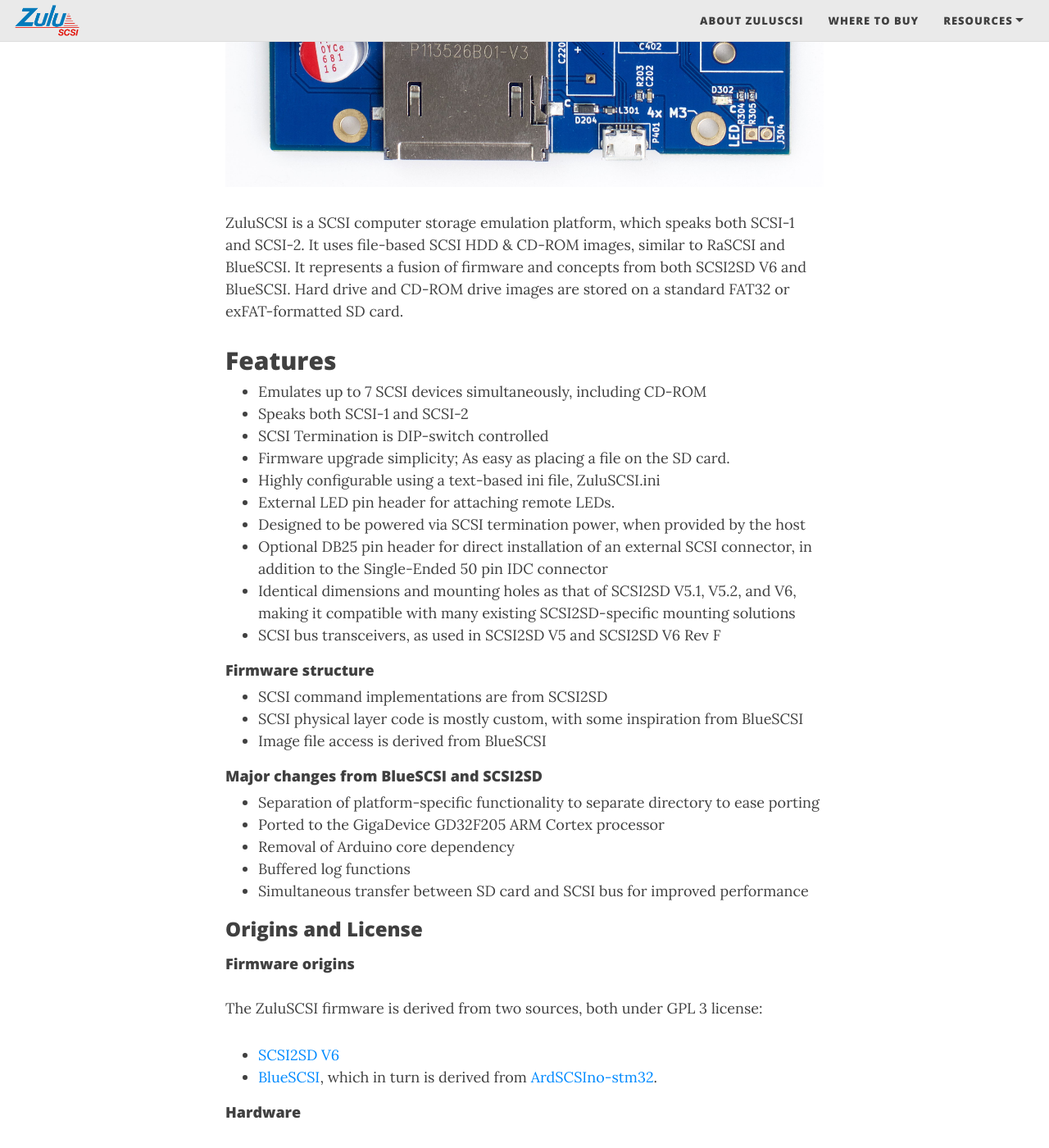
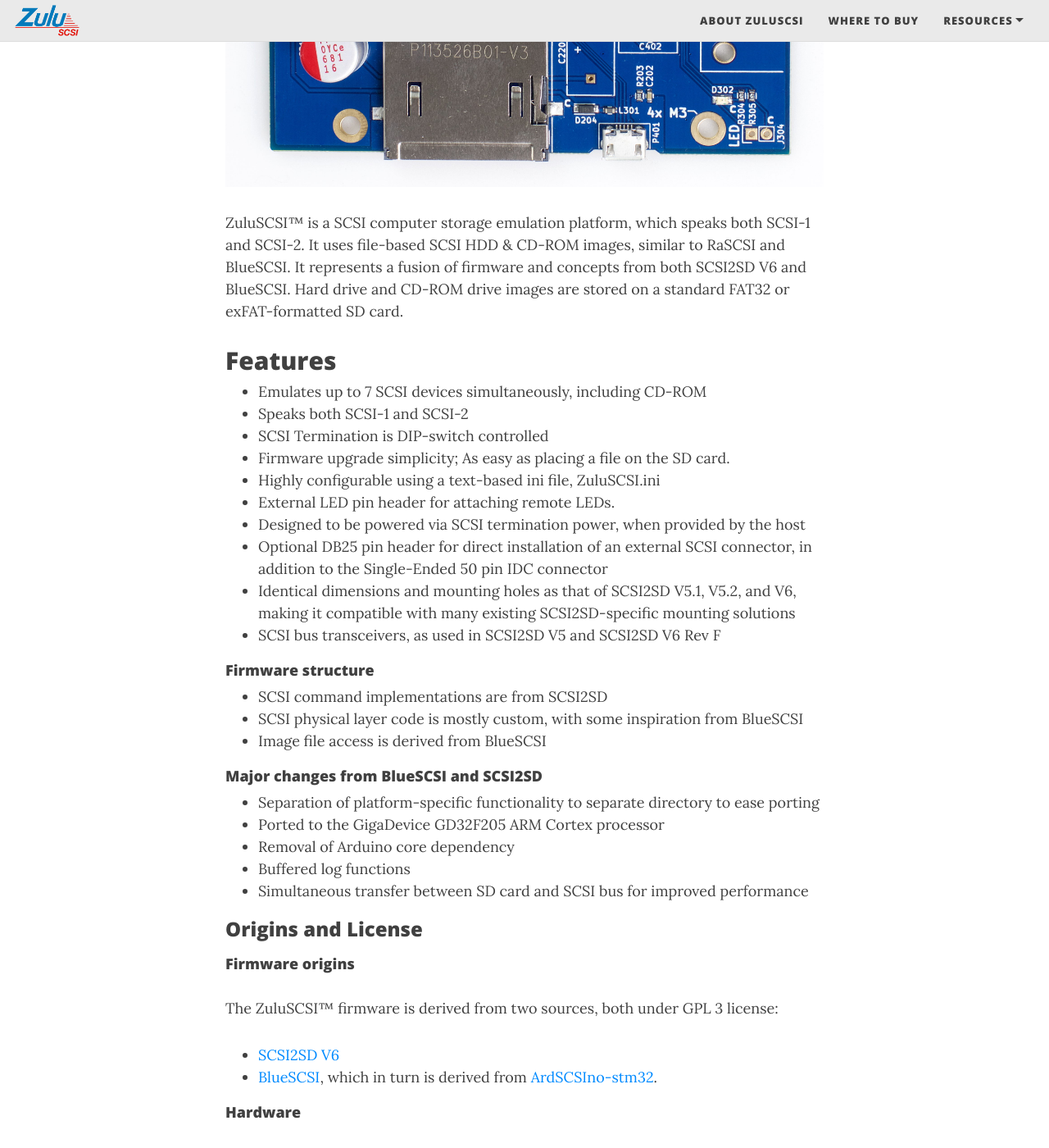
Before and after one commit to ZuluSCSI/ZuluSCSI.com, a Jekyll site: the page built from index.md, in a window 1280 px wide and 1400 px high, scrolled down 702 px. Shown: the whole window at 82% size. Built offline with Jekyll 4.4.1, drawn with Linux system fonts in a browser that asks for light colours; nearby versions of some CDN libraries; our own code applies the rules of GitHub Pages for plain Markdown files; some of the changed text lies outside the part shown.

```diff
--- a/index.md
+++ b/index.md
@@ -1,7 +1,7 @@
 <img src="assets/img/ZuluSCSI-V1.1-Rev2022d-TopDown-FullSize.jpg" alt="ZuluSCSI V1.1 PCB" width="733" height="770">
 
 
-ZuluSCSI is a SCSI computer storage emulation platform, which speaks both SCSI-1 and SCSI-2. It uses file-based SCSI HDD & CD-ROM images, similar to RaSCSI and BlueSCSI. It represents a fusion of firmware and concepts from both SCSI2SD V6 and BlueSCSI. Hard drive and CD-ROM drive images are stored on a standard FAT32 or exFAT-formatted SD card.
+ZuluSCSI™ is a SCSI computer storage emulation platform, which speaks both SCSI-1 and SCSI-2. It uses file-based SCSI HDD & CD-ROM images, similar to RaSCSI and BlueSCSI. It represents a fusion of firmware and concepts from both SCSI2SD V6 and BlueSCSI. Hard drive and CD-ROM drive images are stored on a standard FAT32 or exFAT-formatted SD card.
 
 ## Features
 
@@ -34,10 +34,10 @@ ZuluSCSI is a SCSI computer storage emulation platform, which speaks both SCSI-1
 
 #### Firmware origins
 
-The ZuluSCSI firmware is derived from two sources, both under GPL 3 license:
+The ZuluSCSI™ firmware is derived from two sources, both under GPL 3 license:
 
 * [SCSI2SD V6](http://www.codesrc.com/gitweb/index.cgi?p=SCSI2SD-V6.git;a=summary)
 * [BlueSCSI](https://github.com/erichelgeson/BlueSCSI), which in turn is derived from [ArdSCSIno-stm32](https://github.com/ztto/ArdSCSino-stm32).
 
 #### Hardware
-The ZuluSCSI V1.0 and V1.1 hardware designs are derived from the SCSI2SD V5.1 hardware design.
+The ZuluSCSI™ V1.0 and V1.1 hardware designs are derived from the SCSI2SD V5.1 hardware design.
```
